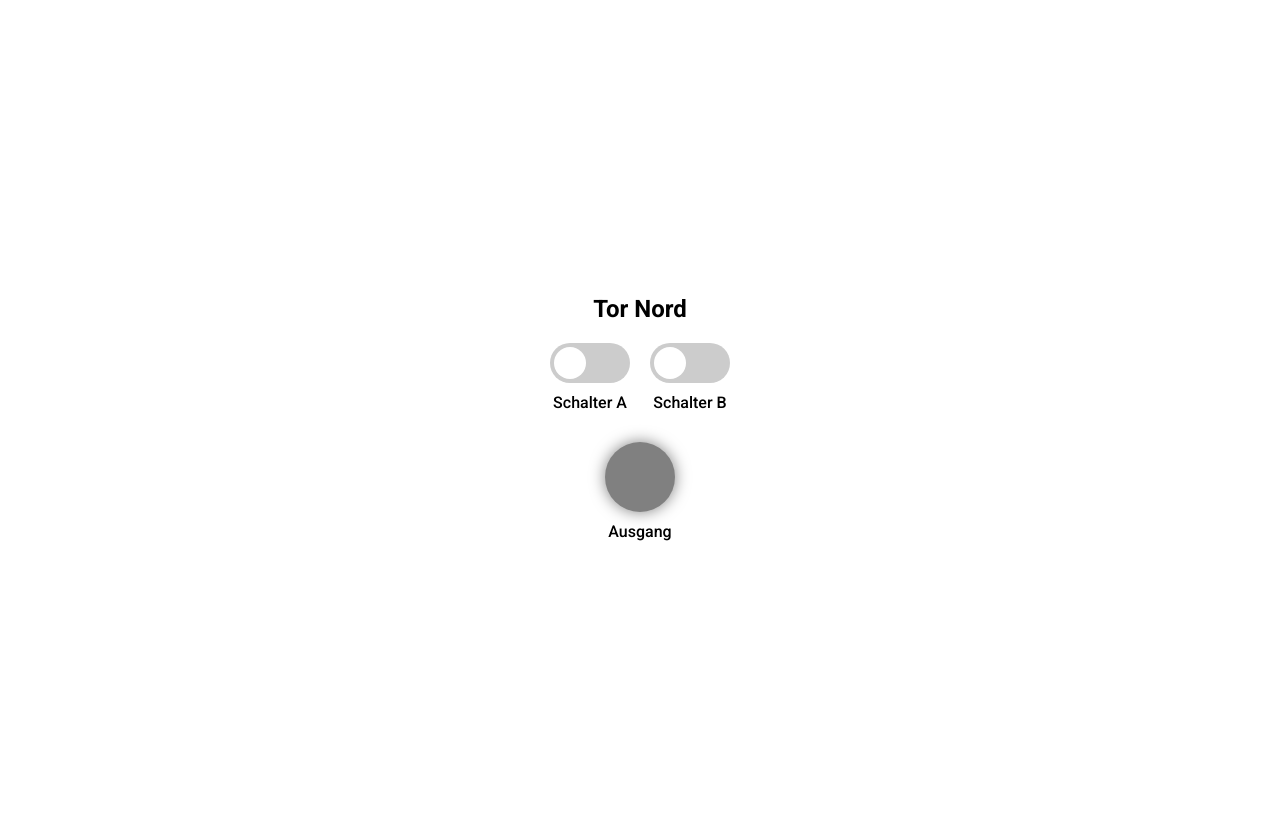
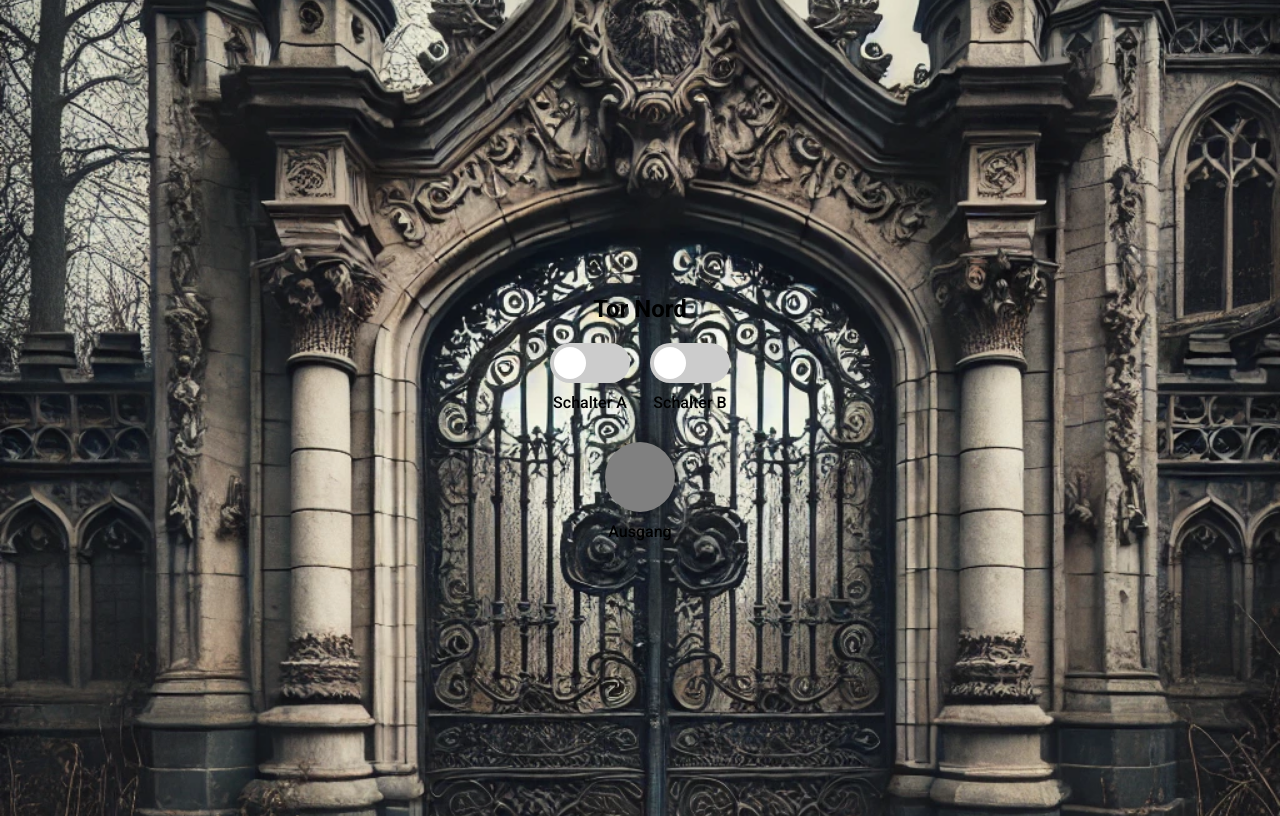
Before and after one commit to Kuzay66/HOET, a plain HTML site: page index.html in a window 1280 px wide. Drawn offline with Linux system fonts and the light colour scheme.

Commit message:
index.html

```diff
--- a/index.html
+++ b/index.html
@@ -7,7 +7,7 @@
     <link href="https://fonts.googleapis.com/css2?family=Roboto:wght@300;500;700&display=swap" rel="stylesheet">
     <style>
         body {
-            background-image: url('hintergrund.jpg');
+            background-image: url('hintergrund.jpeg');
             background-size: cover;
             background-position: center;
             display: flex;
```
